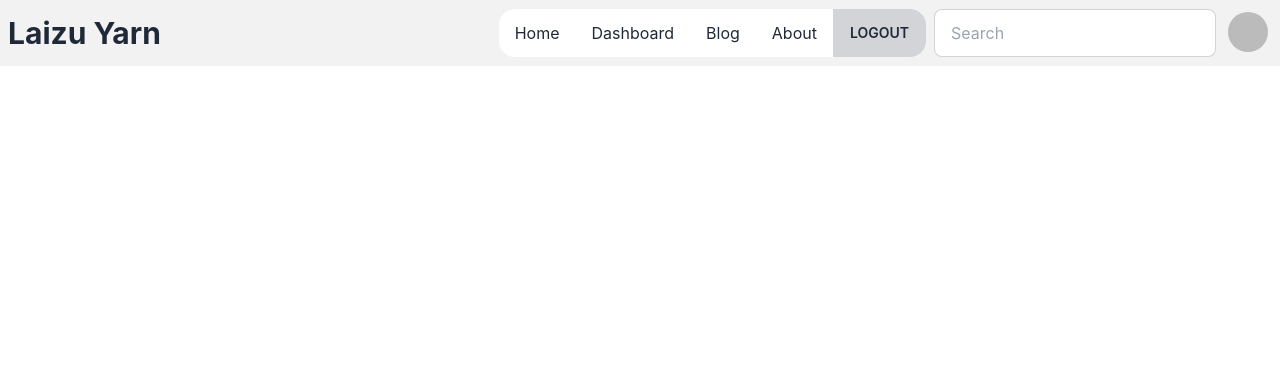
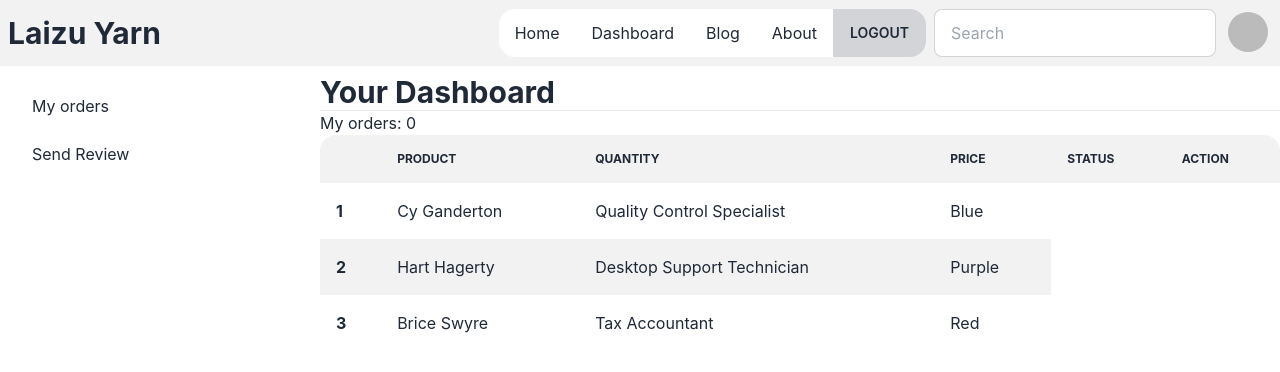
Before and after one commit to laizuakram1/yarn-warehouse, a React (Create React App) app: page /dashboard/orders in a window 1280 px wide. Shown: the top 372 px of the page. Built offline with nearby package versions, Linux system fonts and the light colour scheme; no server answers; sample sign-in values are in the browser's storage.

Commit message:
google login and dashboard

```diff
--- a/package.json
+++ b/package.json
@@ -8,6 +8,7 @@
     "@testing-library/user-event": "^13.5.0",
     "daisyui": "^2.15.4",
     "firebase": "^9.8.3",
+    "jsonwebtoken": "^8.5.1",
     "react": "^18.2.0",
     "react-dom": "^18.2.0",
     "react-firebase-hooks": "^5.0.3",
--- a/src/App.js
+++ b/src/App.js
@@ -9,6 +9,9 @@ import Login from "./Pages/Login/Login";
 import SignUp from "./Pages/Login/SignUp";
 import Purchase from "./Pages/Purchase/Purchase";
 import RequireAuth from "./Pages/Shared/RequireAuth";
+import Dashboard from "./Pages/Dashboard/Dashboard";
+import MyOrders from "./Pages/Dashboard/MyOrders";
+import SendReview from "./Pages/Dashboard/SendReview";
 
 
 function App() {
@@ -24,6 +27,10 @@ function App() {
             <Purchase></Purchase>
           </RequireAuth>
         }></Route>
+        <Route path='/dashboard' element={<RequireAuth><Dashboard></Dashboard></RequireAuth>}>
+          <Route path='/dashboard/orders' element={<MyOrders></MyOrders>}></Route>
+          <Route path='/dashboard/review' element={<SendReview></SendReview>}></Route>
+        </Route>
         <Route path='/login' element={<Login></Login>}></Route>
         <Route path='/signup' element={<SignUp></SignUp>}></Route>
 
--- /dev/null
+++ b/src/Pages/Dashboard/Dashboard.js
@@ -0,0 +1,32 @@
+import React from 'react';
+import { useAuthState } from 'react-firebase-hooks/auth';
+import { Link, Outlet } from 'react-router-dom';
+import auth from '../../firebase.init';
+
+const Dashboard = () => {
+    const [user, loading, error] = useAuthState(auth);
+
+    return (
+        <div class="drawer drawer-mobile">
+            <input id="dashboard-sidebar" type="checkbox" class="drawer-toggle" />
+            <div class="drawer-content text-left py-2">
+                {/* <!-- Page content here --> */}
+                <h2 className='text-3xl font-bold'>Your Dashboard</h2>
+                <hr />
+                <Outlet/>
+            </div>
+            <div class="drawer-side">
+                <label for="dashboard-sidebar" class="drawer-overlay"></label>
+                <ul class="menu p-4 overflow-y-auto w-80 bg-base-100 text-base-content">
+                    {/* <!-- Sidebar content here --> */}
+                    <li><Link to='/dashboard/orders'>My orders</Link></li>
+                    <li><Link to='/dashboard/review'>Send Review</Link></li>
+
+                </ul>
+
+            </div>
+        </div>
+    );
+};
+
+export default Dashboard;
--- /dev/null
+++ b/src/Pages/Dashboard/MyOrders.js
@@ -0,0 +1,73 @@
+import React, { useEffect, useState } from 'react';
+import { useAuthState } from 'react-firebase-hooks/auth';
+import { useNavigate } from 'react-router-dom';
+import auth from '../../firebase.init';
+
+const MyOrders = () => {
+
+    const [user] = useAuthState(auth);
+    const navigate = useNavigate();
+    const [purchases, setPurchases] = useState([]);
+    console.log(purchases);
+
+
+    useEffect(() => {
+        if(user){
+            fetch(`http://localhost:5000/purchase?email=${user?.email}`,{
+                method:'GET',
+
+            })
+            .then(res => res.json())
+            .then(data => setPurchases(data))
+        }
+
+    }, [user])
+
+
+
+    return (
+        <div>
+            <h2>My orders: {purchases.length}</h2>
+            <div class="overflow-x-auto">
+  <table class="table table-zebra w-full">
+    {/* <!-- head --> */}
+    <thead>
+      <tr>
+        <th></th>
+        <th>Product</th>
+        <th>Quantity</th>
+        <th>Price</th>
+        <th>Status</th>
+        <th>Action</th>
+      </tr>
+    </thead>
+    <tbody>
+      {/* <!-- row 1 --> */}
+      <tr>
+        <th>1</th>
+        <td>Cy Ganderton</td>
+        <td>Quality Control Specialist</td>
+        <td>Blue</td>
+      </tr>
+      {/* <!-- row 2 --> */}
+      <tr>
+        <th>2</th>
+        <td>Hart Hagerty</td>
+        <td>Desktop Support Technician</td>
+        <td>Purple</td>
+      </tr>
+      {/* <!-- row 3 --> */}
+      <tr>
+        <th>3</th>
+        <td>Brice Swyre</td>
+        <td>Tax Accountant</td>
+        <td>Red</td>
+      </tr>
+    </tbody>
+  </table>
+</div>
+        </div>
+    );
+};
+
+export default MyOrders;
--- /dev/null
+++ b/src/Pages/Dashboard/SendReview.js
@@ -0,0 +1,35 @@
+import React from 'react';
+
+const SendReview = () => {
+
+
+    return (
+        <div class="mockup-phone mt-5">
+            <div class="camera"></div>
+            <div class="display">
+                <div class="artboard artboard-demo phone-1">
+
+                    {/* review section */}
+                    <div class="hero min-h-screen bg-base-200">
+                        <div class="hero-content flex-col lg:flex-row-reverse">
+
+                            <div class="card flex-shrink-0 w-full max-w-sm shadow-2xl bg-base-100">
+                                <form class="card-body">
+                                    <div class="form-control">
+                                        <input type="text" placeholder="password" class="input input-bordered" />
+                                    </div>
+                                    <div class="form-control mt-6">
+                                        <button type='submit' class="btn btn-primary">Login</button>
+                                    </div>
+                                </form>
+                            </div>
+                        </div>
+                    </div>
+
+                </div>
+            </div>
+        </div>
+    );
+};
+
+export default SendReview;
--- a/src/Pages/Home/DisplayYarn.js
+++ b/src/Pages/Home/DisplayYarn.js
@@ -2,15 +2,16 @@ import React from 'react';
 import { Link } from 'react-router-dom';
 
 const DisplayYarn = ({yarn}) => {
-    const { _id, img, name, price, description, quantity} = yarn;
+    const { _id, img, name, price, description, quantity, minOrder} = yarn;
     return (
         <div class="card max-w-lg bg-base-100 shadow-xl">
         <figure><img className='bg-cover' src={img} alt="yarn" /></figure>
         <div class="card-body">
           <h2 class="card-title">{name}</h2>
           <p className='text-left'>{description}</p>
-          <p className='text-left font-bold'>Price:${price}</p>
-          <p className='text-left'>Quantity:{quantity}/Role</p>
+          <p className='text-left font-bold'>Price: ${price}</p>
+          <p className='text-left '>available quantity: {quantity} /Role</p>
+          <p className='text-left '>min.order: {minOrder} /Role</p>
           <div class="card-actions justify-center">
             <Link to={`/purchase/${_id}`}>
             <button class="btn btn-success hover:bg-green-100 ">Buy Now</button></Link>
--- a/src/Pages/Home/Reviews.js
+++ b/src/Pages/Home/Reviews.js
@@ -3,6 +3,7 @@ import DisplayReview from './DisplayReview';
 
 const Reviews = () => {
     const [reviews, setReviews] = useState([]);
+
 
     useEffect(() => {
         fetch(`http://localhost:5000/reviews`)
--- /dev/null
+++ b/src/Pages/Hooks/useToken.js
@@ -0,0 +1,30 @@
+import { useEffect, useState } from "react"
+
+const useToken = (user) =>{
+    const [token, setToken] = useState('');
+
+
+    useEffect( () =>{
+        const email = user?.user?.email
+        const currentUser = {email:email}
+
+        if(email){
+            fetch(`http://localhost:5000/users/${email}`,{
+                method:'PUT',
+                headers:{
+                    'content-type':'application/json'
+                },
+                body:JSON.stringify(currentUser)
+            })
+            .then(res => res.json())
+            .then(data => {
+                const accessToken = data.token;
+                localStorage.setItem('accessToken', accessToken)
+                setToken(accessToken)
+            })
+        }
+
+    },[user])
+    return [token]
+}
+export default useToken;
--- a/src/Pages/Login/SignUp.js
+++ b/src/Pages/Login/SignUp.js
@@ -3,32 +3,39 @@ import { useForm } from "react-hook-form";
 import { Link, useNavigate } from 'react-router-dom';
 import { FaGoogle, FaFacebook, FaLinkedin } from "react-icons/fa";
 import { createUserWithEmailAndPassword } from "firebase/auth";
+import { useSignInWithGoogle } from 'react-firebase-hooks/auth';
 import auth from '../../firebase.init';
+import { useAuthState } from 'react-firebase-hooks/auth';
 import backgrondImg from '../../Images/Slider/loginBg.jpg';
+import { toast } from 'react-toastify';
+import useToken from '../Hooks/useToken';
+// import useToken from '../Hooks/useToken';
 
 
 
 const SignUp = () => {
     const navigate = useNavigate();
+    const [user, loading, error] = useAuthState(auth);
+    const { register, handleSubmit } = useForm();
+    const [signInWithGoogle, gUser, gLoading, gError] = useSignInWithGoogle(auth);
+    const [token] = useToken(user);
 
-    const { register, handleSubmit } = useForm();
+    if(loading || gLoading){
+        return <loading></loading>
+    }
+    if (error) {
+        return (
+          <div>
+            <p>Error: {error.message}</p>
+          </div>
+        );
+      }
+
+      if (user || gUser) {
+        navigate('/')
+      }
+
     const onSubmit = data => {
-        const email = data.email;
-        const password = data.password;
-
-        createUserWithEmailAndPassword(auth, email, password)
-            .then((result) => {
-                // Signed in
-                const user = result.user;
-                console.log(user);
-                navigate('/')
-                // ...
-            })
-            .catch((error) => {
-                const err = error.message;
-                console.log(err);
-                // ..
-            });
 
     }
 
@@ -53,7 +60,7 @@ const SignUp = () => {
                             <h2 className='text-center text-2xl font-bold'>SignUp</h2>
                         </div>
                         <div className='flex flex-col-3 justify-evenly py-3 text-white'>
-                                <FaGoogle className='hover:text-orange-500 cursor-pointer' />
+                                <FaGoogle onClick={() =>signInWithGoogle()} className='hover:text-orange-500 cursor-pointer' />
                                 <FaFacebook className='hover:text-orange-500 cursor-pointer' />
                                 <FaLinkedin className='hover:text-orange-500 cursor-pointer' />
                             </div>
--- a/src/Pages/Purchase/Purchase.js
+++ b/src/Pages/Purchase/Purchase.js
@@ -1,6 +1,6 @@
 import React, { useEffect, useState } from 'react';
 import { useAuthState } from 'react-firebase-hooks/auth';
-import { useParams } from 'react-router-dom';
+import { Link, useParams } from 'react-router-dom';
 import { useForm } from "react-hook-form";
 import Footer from '../Shared/Footer';
 import auth from '../../firebase.init';
@@ -16,39 +16,38 @@ const Purchase = () => {
     const [user, loading, error] = useAuthState(auth);
 
 
-    const { register, reset , formState: { errors }, handleSubmit } = useForm();
-    console.log(errors);
-    const onSubmit = purchaseData => {
-        if(errors){
-            setError(errors);
-        }
 
-        const url = (`http://localhost:5000/purchase`);
-        fetch(url, {
-            method: 'POST',
-            headers: {
-                'content-type': 'application/json'
-            },
-            body: JSON.stringify(purchaseData)
-        })
-        .then(res=> res.json())
-        .then(data => {
-            if(data.insertedId){
-                toast.success("purchase successful");
-                reset();
-            }
-            else{
-                toast.error('sorry! cannot process your purchase')
-            }
-        })
-    }
 
     useEffect(() => {
         fetch(`http://localhost:5000/products/${id}`)
             .then(res => res.json())
             .then(data => setProduct(data));
 
-    }, [id])
+    }, []);
+
+    const { register, reset, handleSubmit } = useForm();
+
+    const onSubmit = Data => {
+        const url = ('http://localhost:5000/purchase')
+        fetch(url, {
+            method:'POST',
+            headers:{
+                'content-type': "application/json"
+            },
+            body:JSON.stringify(Data)
+        })
+        .then(res=>res.json())
+        .then(data =>{
+            if(data.insertedId){
+                toast('Purchase successful')
+                reset();
+            }
+            else{
+                toast('sorry! something wrong')
+            }
+        })
+
+    }
 
     return (
         <div className='max-h-screen' >
@@ -56,16 +55,17 @@ const Purchase = () => {
             <div className='grid grid-cols-1 lg:grid-cols-2 gap-1'>
                 <div>
                     <form onSubmit={handleSubmit(onSubmit)} className='grid  gap-5 px-24 w-full'>
-                        <input type="text" {...register('name', {required:true})} placeholder={user?.displayName || 'Your Name'}
+                        <input type="text" {...register('name', {required:true})}
+                          placeholder={user?.displayName || 'Your Name'}
                             class="input input-bordered input-success w-full max-w-xs" />
 
-                        <input type="email" {...register('email', {required:true})} value={user?.email} placeholder={user?.email || 'E-mail'}
+                        <input type="email" {...register('email', {required:true})}   placeholder={user?.email}
                             class="input input-bordered input-success w-full max-w-xs" />
 
-                        <input type="text" {...register('productName', {required:true})} value={product?.name} placeholder={product?.name || 'Product Name'}
+                        <input type="text" {...register('productName', {required:true})}  placeholder={product.name}
                             class="input input-bordered input-success w-full max-w-xs" />
 
-                        <input type="number" {...register('quantity', {required:true})} placeholder={'quantity'}
+                        <input type="number" {...register('quantity', {required:true})} placeholder='quantity'
                             class="input input-bordered input-success w-full max-w-xs" />
 
                         <input type="number" {...register('phone', {required:true})} placeholder="Phone"
@@ -73,10 +73,10 @@ const Purchase = () => {
 
                         <input type="text" {...register('address', {required:true})} placeholder="Address"
                             class="input input-bordered input-success w-full max-w-xs" />
-                        <p>{err}</p>
+                        <p>{err.message}</p>
 
                         <div className='justify-center'>
-                            <button type='submit' class="btn btn-success w-24">Purchase</button>
+                           <input className='btn btn-success' type='submit' value='Submit'/>
                         </div>
                     </form>
                 </div>
```
Also changed, not shown: src/Pages/Login/Login.js (+29 -11 lines), 1 other file (tests, documents, lock files or other folders).
